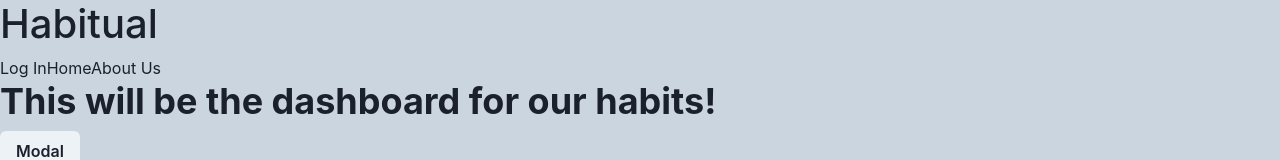
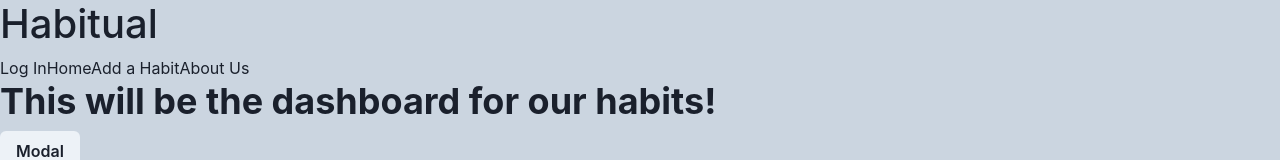
Before and after one commit to mariaka86/Habitual-Front-End, a React (Create React App) app: page /Dashboard in a window 1280 px wide. Shown: the top 160 px of the page. Built offline with nearby package versions, Linux system fonts and the light colour scheme; no server answers.

Commit message:
client is recieving habit data correctly

```diff
--- a/src/components/Dashboard.js
+++ b/src/components/Dashboard.js
@@ -35,7 +35,7 @@ class Dashboard extends Component {
 
 	getBackend = async () => {
 		await axios
-			.get(`${SERVER}/`)
+			.get(`${SERVER}/habits`)
 			.then((res) => {
 				console.log(res.data);
 			})
--- a/src/components/Header.js
+++ b/src/components/Header.js
@@ -15,7 +15,7 @@ class Header extends React.Component {
       <AuthButton/>
       <Router>
         { <Link to="/">Home</Link> }
-        {/* <Link to="/Dashboard">Add a Habit</Link> */}
+        <Link to="/Dashboard">Add a Habit</Link>
         {/* <Link to="/Progress">Check Progress</Link> */}
         <Link to="/About">About Us</Link>
         <Routes>
```
